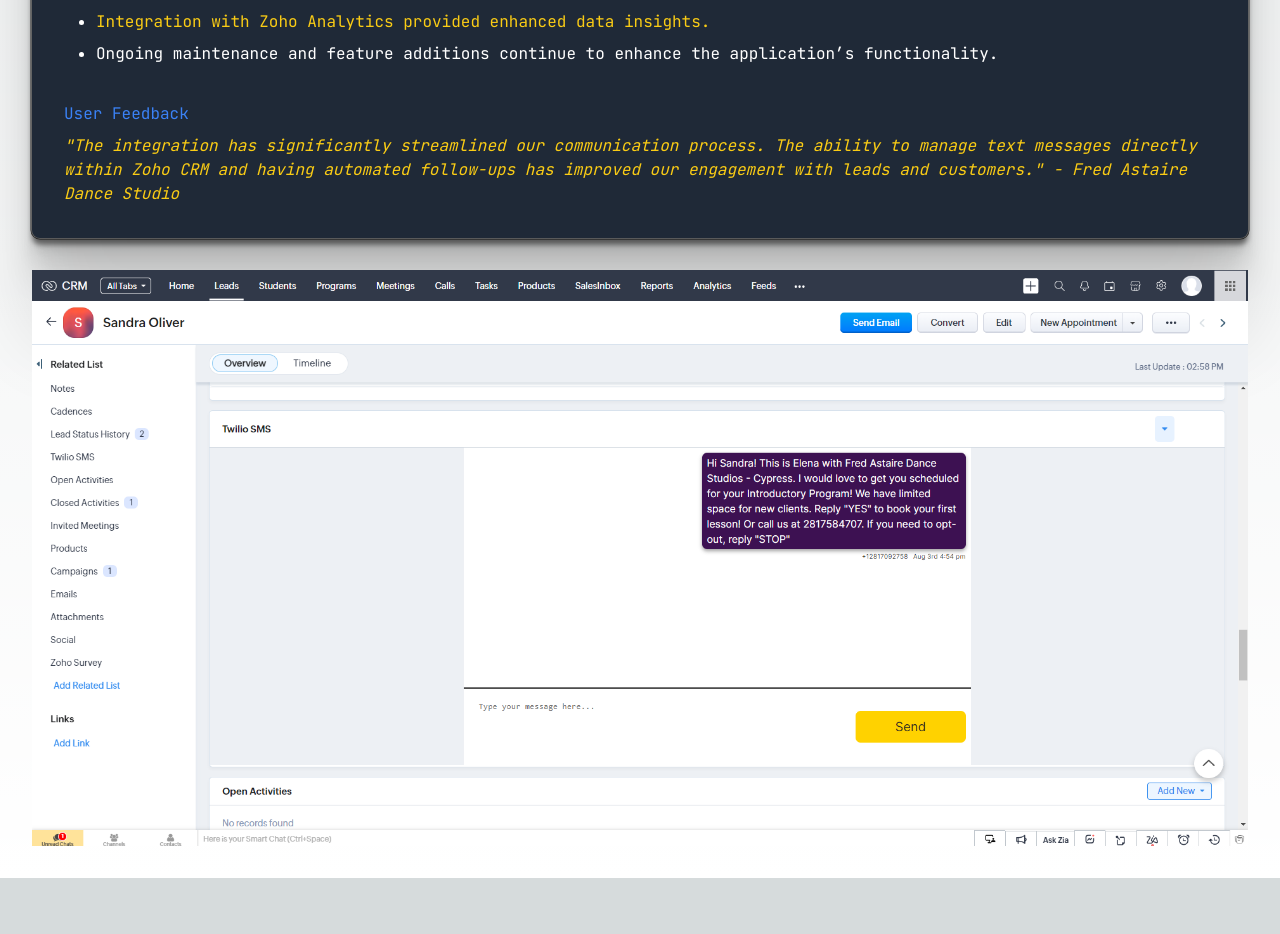
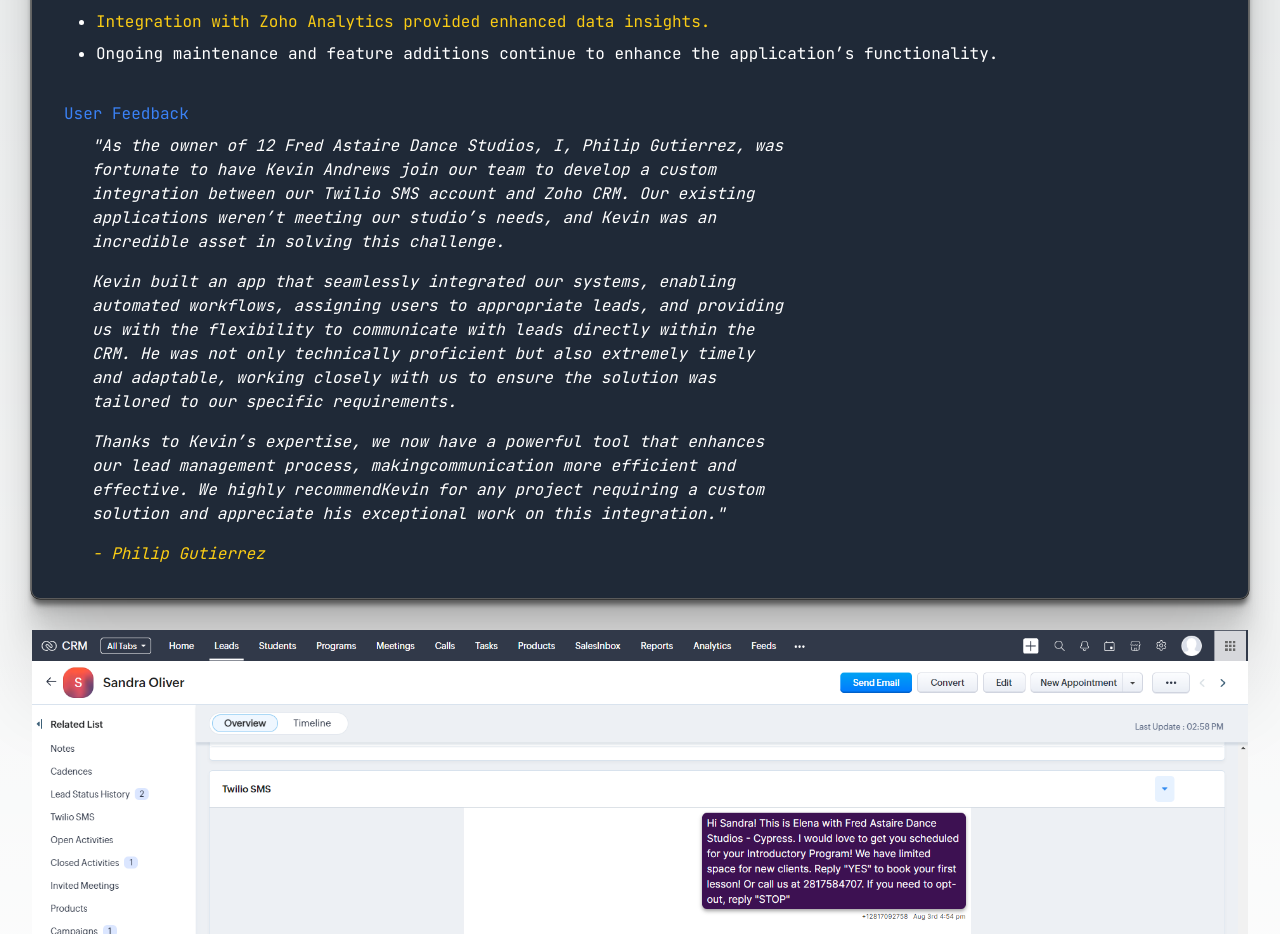
Before and after one commit to Andrewske/portfolio, a Next.js app: page /zoho-twilio in a window 1280 px wide. Shown: the part 1922-2856 px from the top of the page. Before the commit the page ends 2800 px from the top, so only its background shows below. Built offline with nearby package versions, Linux system fonts and the light colour scheme.

Commit message:
Add review from Philip

```diff
--- a/src/components/sections/projects/ZohoTwilio/index.tsx
+++ b/src/components/sections/projects/ZohoTwilio/index.tsx
@@ -225,13 +225,33 @@
             </ul>
           </Section>
           <Section title="User Feedback">
-            <p className="italic text-common">
-              &quot;The integration has significantly streamlined our
-              communication process. The ability to manage text messages
-              directly within Zoho CRM and having automated follow-ups has
-              improved our engagement with leads and customers.&quot; - Fred
-              Astaire Dance Studio
-            </p>
+            <span className="flex flex-col gap-4 max-w-[700px] ml-7 ">
+              <p className="italic ">
+                &quot;As the owner of 12 Fred Astaire Dance Studios, I, Philip
+                Gutierrez, was fortunate to have Kevin Andrews join our team to
+                develop a custom integration between our Twilio SMS account and
+                Zoho CRM. Our existing applications weren’t meeting our studio’s
+                needs, and Kevin was an incredible asset in solving this
+                challenge.
+              </p>
+              <p className="italic ">
+                Kevin built an app that seamlessly integrated our systems,
+                enabling automated workflows, assigning users to appropriate
+                leads, and providing us with the flexibility to communicate with
+                leads directly within the CRM. He was not only technically
+                proficient but also extremely timely and adaptable, working
+                closely with us to ensure the solution was tailored to our
+                specific requirements.
+              </p>
+              <p className="italic ">
+                Thanks to Kevin’s expertise, we now have a powerful tool that
+                enhances our lead management process, makingcommunication more
+                efficient and effective. We highly recommendKevin for any
+                project requiring a custom solution and appreciate his
+                exceptional work on this integration.&quot;
+              </p>
+              <p className="italic text-common">- Philip Gutierrez</p>
+            </span>
           </Section>
         </div>
       </Container>
```
